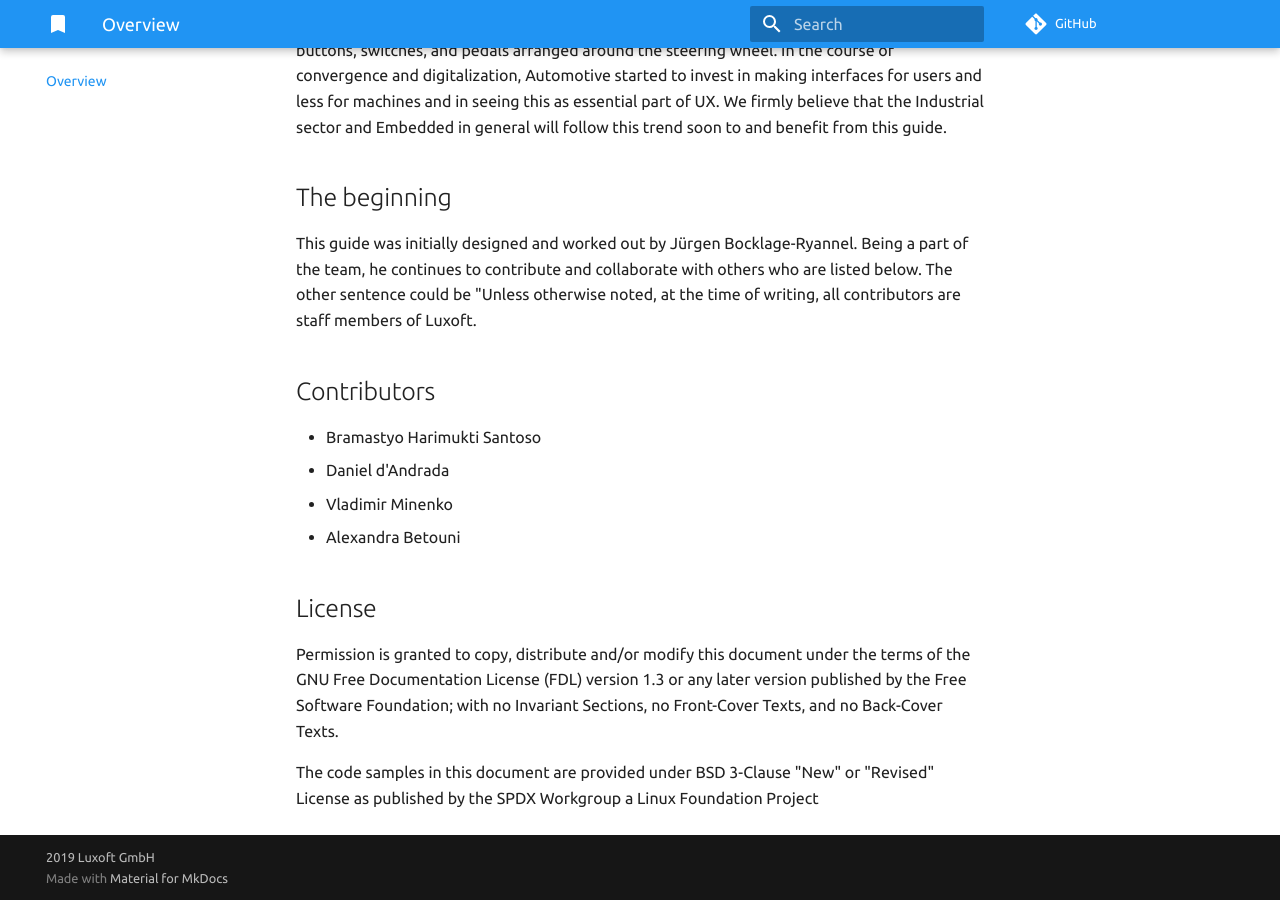
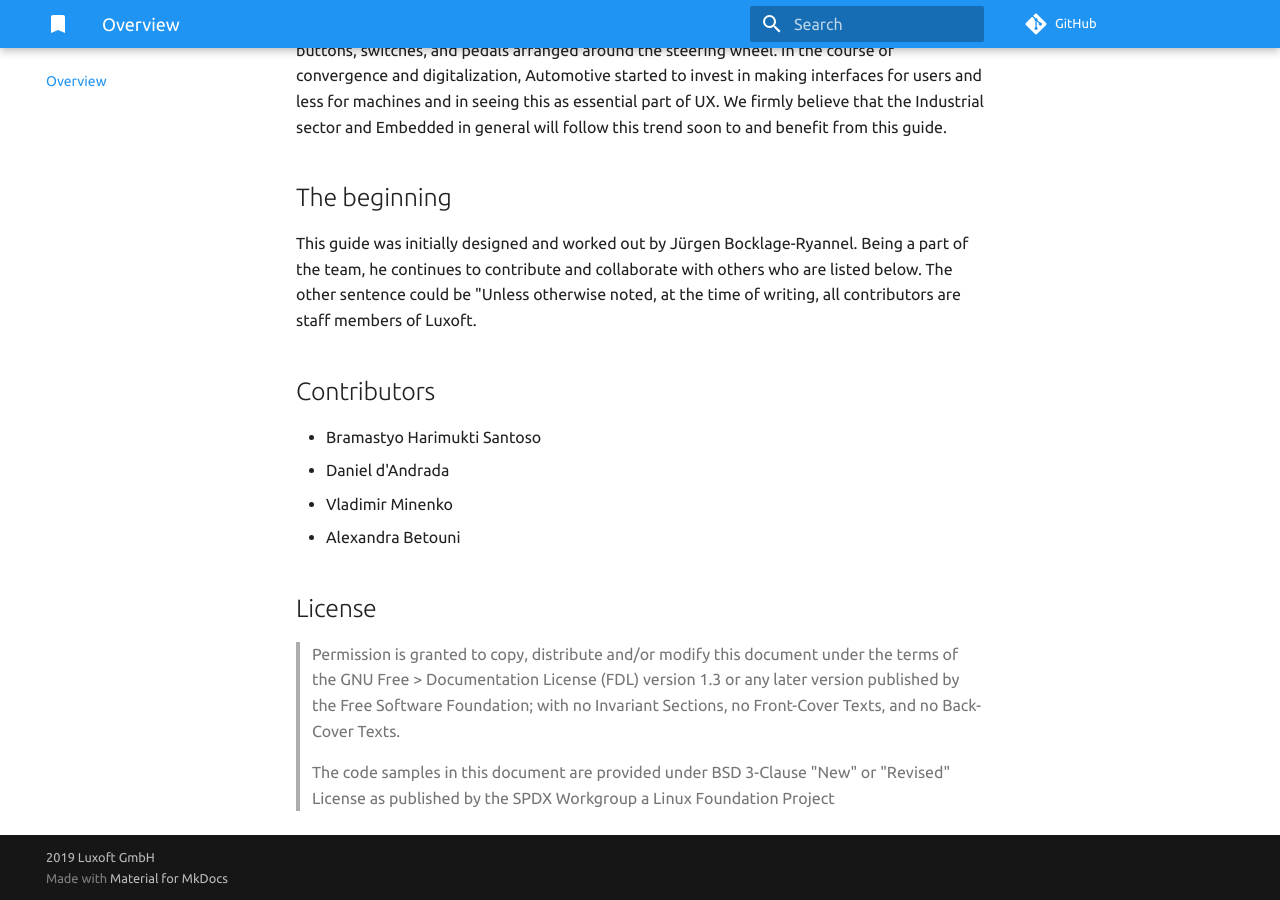
Before and after one commit to Luxoft/qml-coreui, an MkDocs documentation site: the page built from docs/index.md, in a window 1280 px wide and 900 px high, scrolled down 1170 px. Built offline with MkDocs 1.6.1 and Material for MkDocs 9.7.7, drawn with Linux system fonts in a browser that asks for light colours; comment, search, counter and statistics services are not loaded.

Commit message:
smaller fixes

```diff
--- a/docs/index.md
+++ b/docs/index.md
@@ -36,6 +36,7 @@ This guide was initially designed and worked out by Jürgen Bocklage-Ryannel. Be
 
 ## License
 
-Permission is granted to copy, distribute and/or modify this document under the terms of the GNU Free Documentation License (FDL) version 1.3 or any later version published by the Free Software Foundation; with no Invariant Sections, no Front-Cover Texts, and no Back-Cover Texts.
 
-The code samples in this document are provided under BSD 3-Clause "New" or "Revised" License as published by the SPDX Workgroup a Linux Foundation Project
+> Permission is granted to copy, distribute and/or modify this document under the terms of the GNU Free > Documentation License (FDL) version 1.3 or any later version published by the Free Software Foundation; with no Invariant Sections, no Front-Cover Texts, and no Back-Cover Texts.
+>
+> The code samples in this document are provided under BSD 3-Clause "New" or "Revised" License as published by the SPDX Workgroup a Linux Foundation Project
```
Also changed, not shown: 1 other file.
